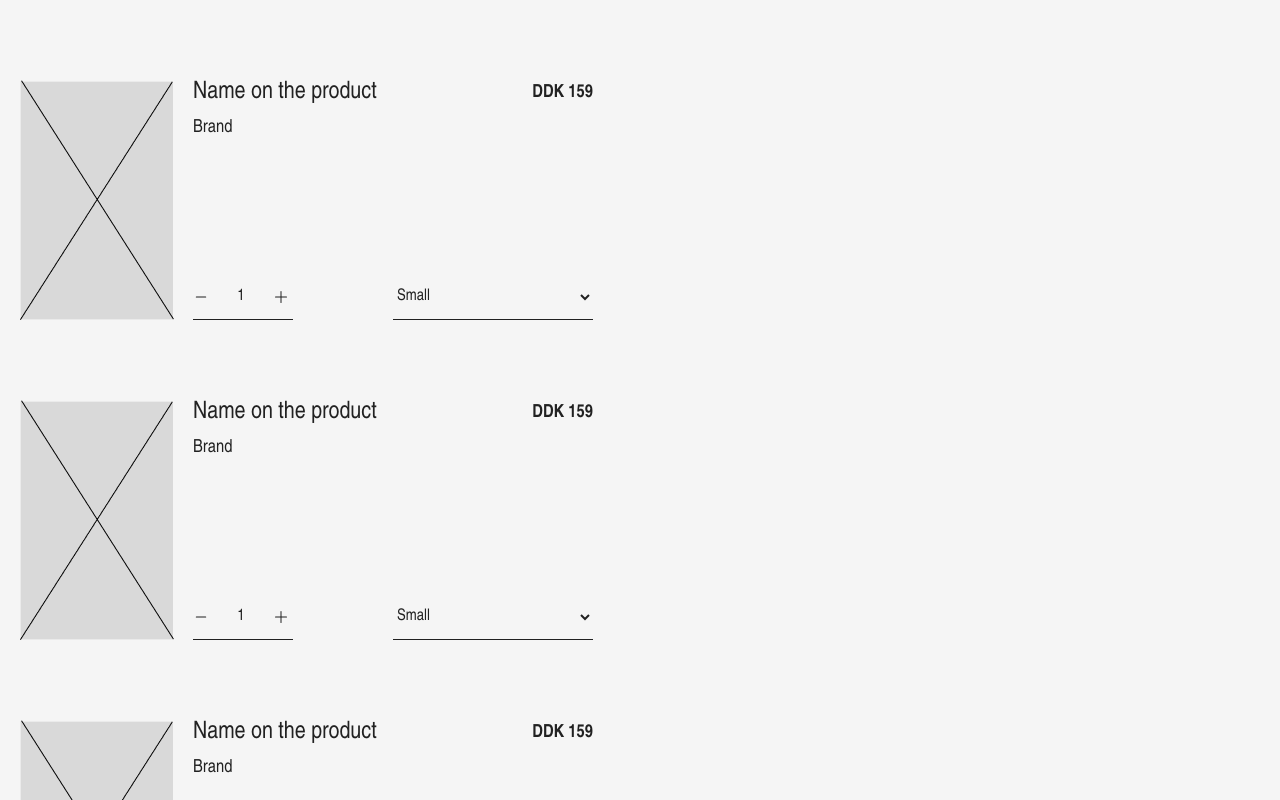
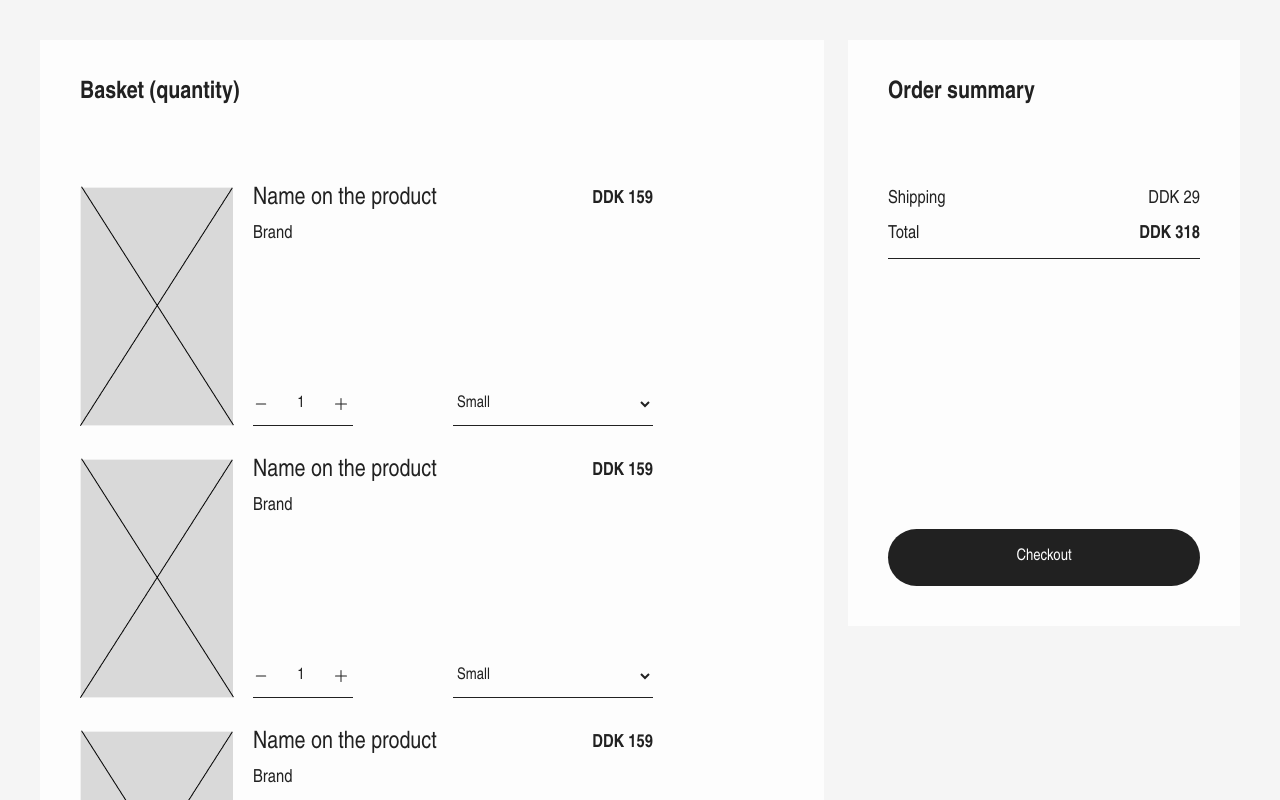
Before and after one commit to leamhkea/simpel-shop, a Next.js app: page /basket in a window 1280 px wide. Shown: the top 800 px of the page. Built offline with nearby package versions, Linux system fonts and the light colour scheme.

Commit message:
lavet færdig checkout

```diff
--- a/src/app/basket/page.jsx
+++ b/src/app/basket/page.jsx
@@ -1,11 +1,10 @@
 import ItemCard from "@/components/(basketsite)/(items)/ItemCard";
+import BasketCard from "@/components/(basketsite)/BasketCard";
 
 const Basket = () => {
   return (
     <section>
-      <ItemCard />
-      <ItemCard />
-      <ItemCard />
+      <BasketCard />
     </section>
   );
 };
--- a/src/components/(basketsite)/(checkout)/CheckoutButton.jsx
+++ b/src/components/(basketsite)/(checkout)/CheckoutButton.jsx
@@ -0,0 +1,9 @@
+const CheckoutButton = () => {
+  return (
+    <button className="py-5 flex gap-2 bg-(--black) text-(--white) text-center rounded-4xl w-full items-center justify-center">
+      Checkout
+    </button>
+  );
+};
+
+export default CheckoutButton;
--- a/src/components/(basketsite)/(checkout)/CheckoutCard.jsx
+++ b/src/components/(basketsite)/(checkout)/CheckoutCard.jsx
@@ -0,0 +1,22 @@
+import CheckoutButton from "./CheckoutButton";
+
+const CheckoutCard = () => {
+  return (
+    <div className="flex flex-col justify-between h-100">
+      <div>
+        <div className="flex justify-between flex-wrap mb-2">
+          <h3>Shipping</h3>
+          <h3>DDK 29</h3>
+        </div>
+        <div className="flex justify-between flex-wrap mb-2">
+          <h3>Total</h3>
+          <h3 className="font-bold">DDK 318</h3>
+        </div>
+        <hr />
+      </div>
+      <CheckoutButton />
+    </div>
+  );
+};
+
+export default CheckoutCard;
--- a/src/components/(basketsite)/(items)/ItemCard.jsx
+++ b/src/components/(basketsite)/(items)/ItemCard.jsx
@@ -3,7 +3,7 @@ import ItemSizeDropdown from "./ItemSizeDropdown";
 
 const ItemCard = () => {
   return (
-    <div className="flex flex-wrap gap-4 my-20">
+    <div className="flex flex-wrap gap-4">
       <img src="placeholder.png" alt="placeholder" />
 
       {/* Top section */}
--- a/src/components/(basketsite)/BasketCard.jsx
+++ b/src/components/(basketsite)/BasketCard.jsx
@@ -1,14 +1,27 @@
 import ItemCard from "./(items)/ItemCard";
+import CheckoutCard from "./(checkout)/CheckoutCard";
 
 const BasketCard = () => {
   return (
-    <section>
+    <section className="grid grid-cols-[2fr_1fr] gap-6 py-10">
       <div className="bg-(--white) px-10 py-10">
-        <h2 className="font-bold">Basket (quantity)</h2>
-        <ItemCard />
+        <h2 className="font-bold pb-20">Basket (quantity)</h2>
+        <div className="mb-8">
+          <ItemCard className="mb-8" />
+        </div>
+        <div className="mb-8">
+          <ItemCard className="mb-8" />
+        </div>
+        <div className="mb-8">
+          <ItemCard className="mb-8" />
+        </div>
+        <div className="mb-8">
+          <ItemCard className="mb-8" />
+        </div>
       </div>
-      <div className="bg-(--white) px-10 py-10">
-        <h2 className="font-bold">Order summary</h2>
+      <div className="bg-(--white) px-10 py-10 sticky top-10 self-start">
+        <h2 className="font-bold pb-20">Order summary</h2>
+        <CheckoutCard />
       </div>
     </section>
   );
```
